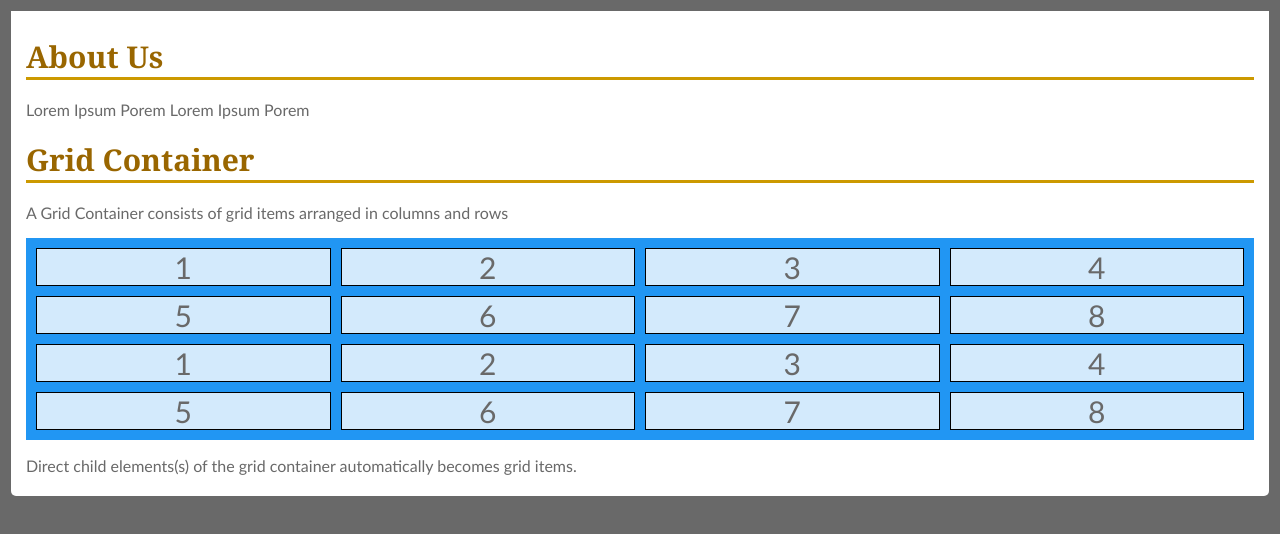
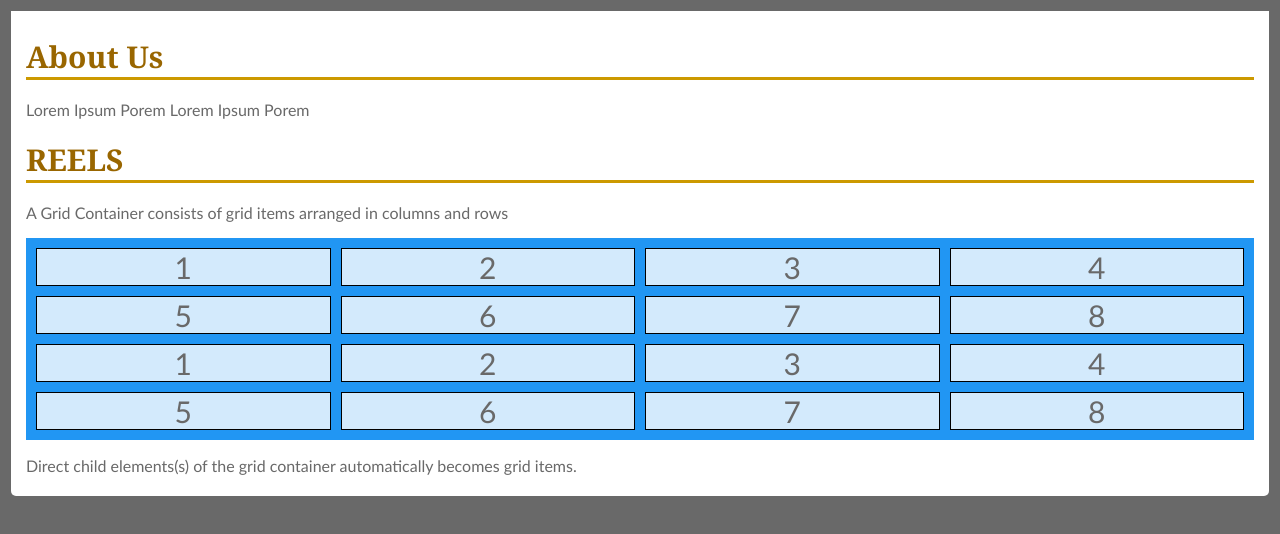
Before and after one commit to stylez360/legacy, a plain HTML site: page about.html in a window 1280 px wide. Drawn offline with Linux system fonts and the light colour scheme.

Commit message:
Update about.html

```diff
--- a/about.html
+++ b/about.html
@@ -30,7 +30,7 @@
 </head>
 <body>
 
-<h1>Grid Container</h1>
+<h1>REELS</h1>
 
 <p>A Grid Container consists of grid items arranged in columns and rows</p>
 
```
